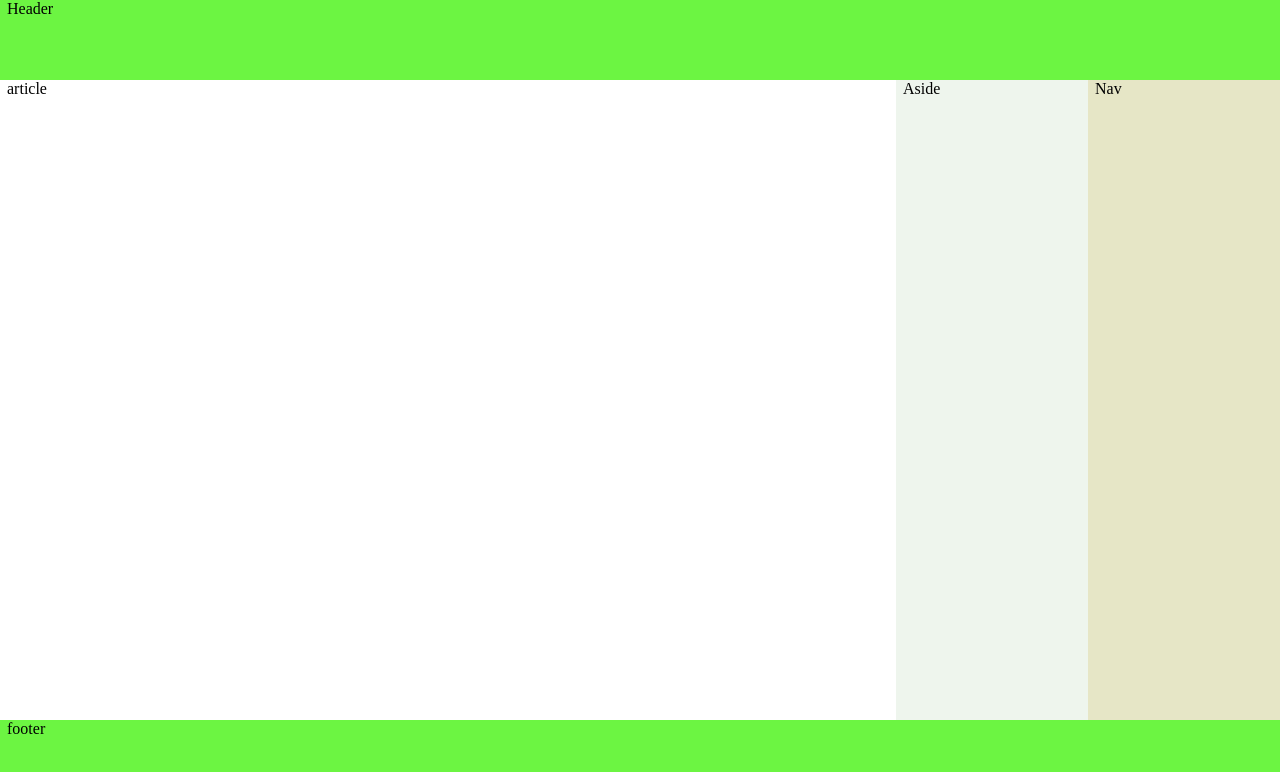
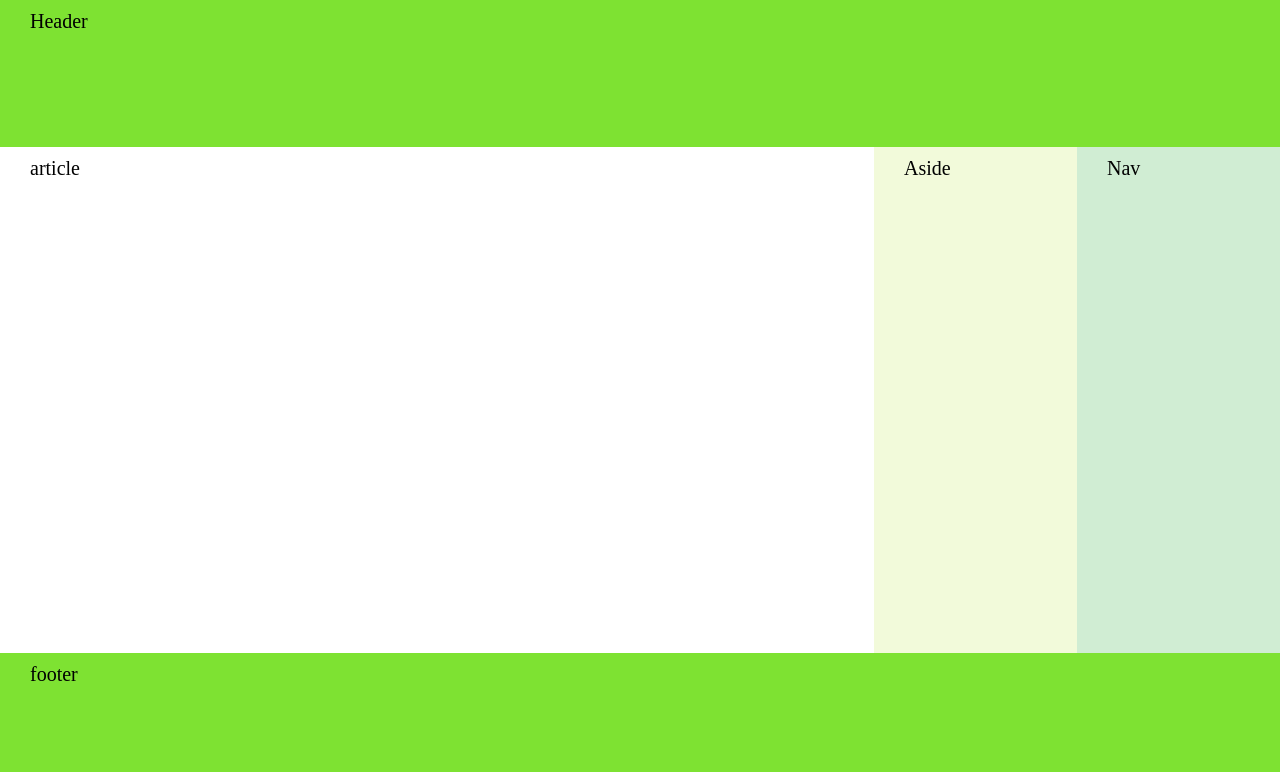
Before and after one commit to Sandeep-suman2469/flexbox-layout, a Next.js app: page / in a window 1280 px wide. Shown: the top 772 px of the page. Built offline with nearby package versions, Linux system fonts and the light colour scheme.

Commit message:
padding updated

```diff
--- a/src/app/globals.css
+++ b/src/app/globals.css
@@ -1,6 +1,7 @@
  html, body {
             margin: 0;
             padding: 0;
+            box-sizing: border-box;
         }
 
 
@@ -8,14 +9,17 @@
   background: white;
   display: flex;
   flex-direction: column;
+  box-sizing: border-box;
+  font-size: 20px;
   height: 100vh;
   width: 100vw;
 }
 
 .header{
-  height: 10%;
+  height: 20%;
   width: 100vw;
-  background: rgb(108, 245, 66);
+  padding: 10px;
+  background: rgb(126, 226, 50);
 
 }
 
@@ -30,24 +34,28 @@
 
   background-color: white;
   height: 100%;
+  padding: 10px;
   width: 70%;
 }
 
 .nav{
-  background: rgb(230, 230, 198);
+  background: rgb(208, 237, 211);
   height: 100%;
+  padding: 10px;
   width: 15%;
 }
 
 .aside{
-  background-color: rgb(238, 245, 237);
+  background-color: rgb(242,250,218);
   height: 100%;
+  padding: 10px;
   width: 15%;
 }
 
 
 .footer{
-  height: 10%;
+  height: 20%;
   width: 100vw;
-  background: rgb(108, 245, 66);
+  background: rgb(126, 226, 50);
+  padding: 10px;
 }
--- a/src/app/page.js
+++ b/src/app/page.js
@@ -3,13 +3,13 @@ import Image from "next/image";
 export default function Home() {
   return (
     <div className="flex-container">
-       <div className="header"><span style={{ padding:'7px' }}>Header</span></div>
+       <div className="header"><span style={{ padding:'20px'}}>Header</span></div>
        <div className="middle">
-         <div className="article"><span style={{ padding:'7px' }}>article</span></div>
-         <div className="aside"><span style={{ padding:'7px' }}>Aside</span></div>
-         <div className="nav"><span style={{ padding:'7px' }}>Nav</span></div>
+         <div className="article"><span style={{ padding:'20px' }}>article</span></div>
+         <div className="aside"><span style={{ padding:'20px' }}>Aside</span></div>
+         <div className="nav"><span style={{ padding:'20px' }}>Nav</span></div>
        </div>
-       <div className="footer"><span style={{ padding:'7px' }}>footer</span></div>
+       <div className="footer"><span style={{ padding:'20px' }}>footer</span></div>
     </div>
   );
 }
```
